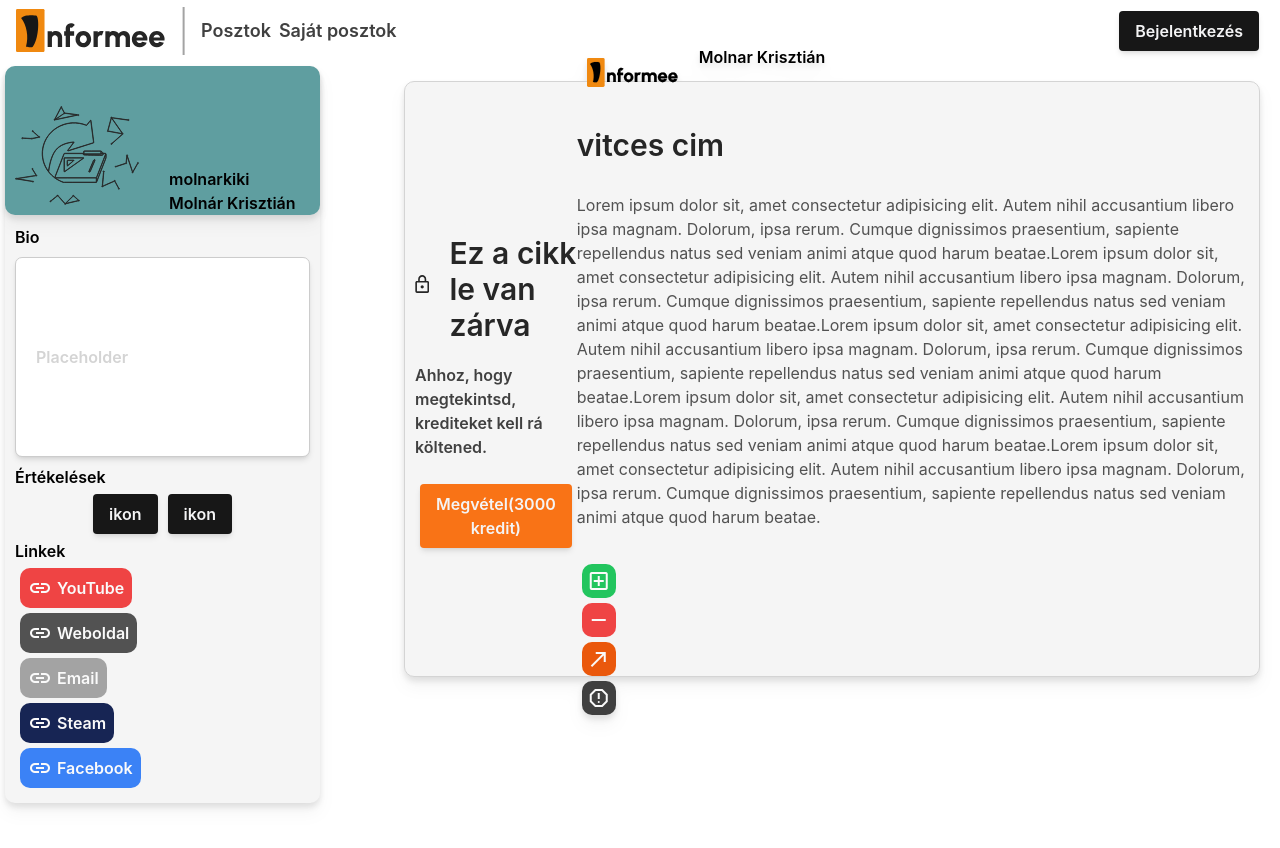
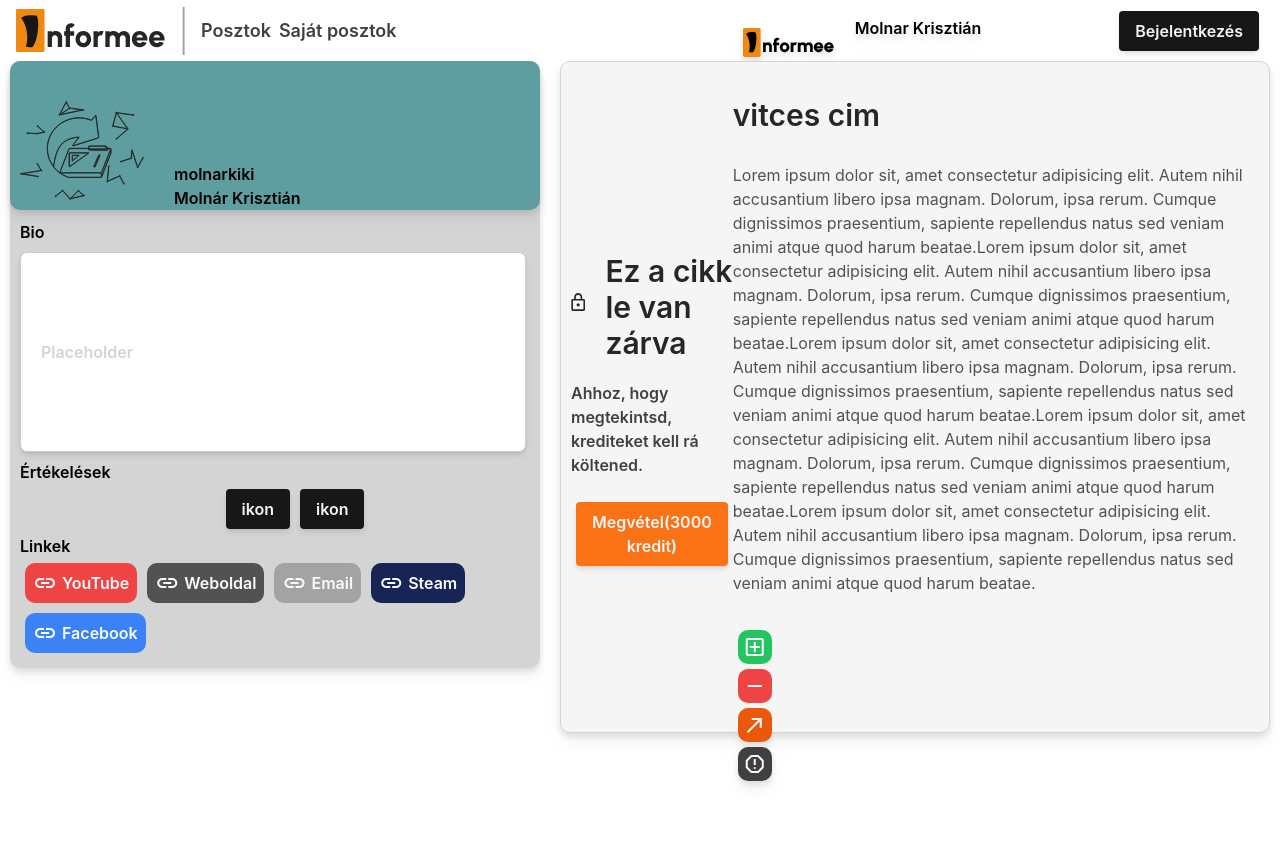
Before and after one commit to WR0NGTH3HU4/Informee, a Vue app: page /SajatPosztok in a window 1280 px wide. Shown: the top 848 px of the page. Built offline with nearby package versions, Linux system fonts and the light colour scheme; what tailwindcss-animated would draw is missing.

Commit message:
linkek szerkesztése kinézetülyileg

```diff
--- a/src/components/Bio.vue
+++ b/src/components/Bio.vue
@@ -29,7 +29,7 @@ import linkButton from './linkButton.vue';
             </div>
             <div>
                 <h3>Linkek</h3>
-                <div >
+                <div  class="link">
                     <linkButton text="YouTube" class="linkButton"></linkButton>
                     <linkButton text="Weboldal" class="WeboldalLink"></linkButton>
                     <linkButton text="Email" class="EmailLink"></linkButton>
@@ -47,10 +47,13 @@ import linkButton from './linkButton.vue';
 <style lang="scss">
     .full_bio{
         @apply flex flex-col justify-center content-center drop-shadow-lg border-neutral-300 ;
-        background-color: #F5F5F5;
+        background-color: #D4D4D4;
        border-radius: 10px;
        box-sizing: 5px;
-       margin: 5px;
+       //margin: 5px;
+       margin-left: 10px;
+       margin-right: 10px;
+
 
     }
     .tartalom{
@@ -70,6 +73,10 @@ import linkButton from './linkButton.vue';
         margin-right:20px ;
         padding: 10px;
     }
+    .link{
+        @apply flex flex-row  justify-start content-center ;
+        flex-wrap: wrap;
+    }
     .name{
         @apply flex flex-col justify-end content-center ;
     }
@@ -78,20 +85,29 @@ import linkButton from './linkButton.vue';
 
     }
     #biotext{
-        width: 100%;
+        //width: 100%;
+        width: 92%;
         height: 200px;
+        float: center;
 
     }
     .like{
         @apply flex flex-row justify-center content-center ;
     }
-    @media (max-width: 800px) {
+    @media (max-width: 799px) {
         .full_bio{
         @apply flex flex-col justify-center content-center drop-shadow-lg border-neutral-300 ;
         background-color: #D4D4D4;
        border-radius: 10px;
        box-sizing: 5px;
-       margin: 10px;
+       margin: 10px;}
+
+       #biotext{
+        width: 100%;
+        //width: 92%;
+        height: 200px;
+        float: center;
+
 
 
 
--- a/src/views/SajatPosztok.vue
+++ b/src/views/SajatPosztok.vue
@@ -40,7 +40,8 @@
 
 }
 .poszt{
-    margin: 20px;
+    margin-left: 10px;
+    margin-right: 10px;
     height: auto;
 }
 
@@ -49,4 +50,10 @@
     @apply flex flex-col justify-between content-center;
 }
 }
+@media (min-width: 800px) {
+    .bio{
+        width: 550px;
+    }
+}
+
 </style>
```
